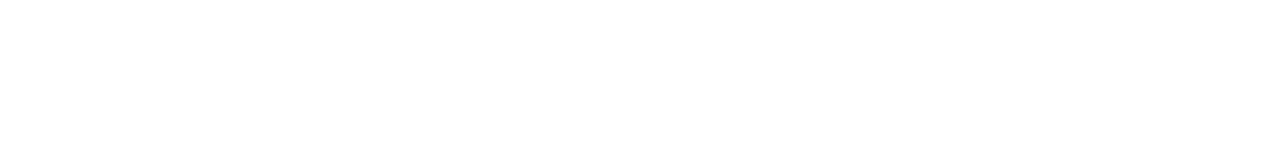
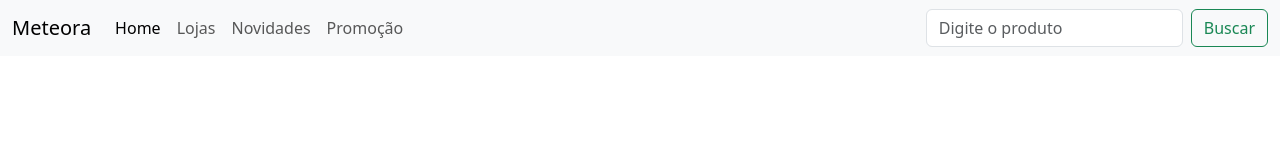
Before and after one commit to alcangio/Meteora, a plain HTML site: page index.html in a window 1280 px wide. Drawn offline with nearby package versions, Linux system fonts and the light colour scheme.

Commit message:
Inserido componente navbar.

```diff
--- a/index.html
+++ b/index.html
@@ -9,6 +9,35 @@
 <body>
 
 
+    <nav class="navbar navbar-expand-lg bg-body-tertiary">
+        <div class="container-fluid">
+          <a class="navbar-brand" href="#">Meteora</a>
+          <button class="navbar-toggler" type="button" data-bs-toggle="collapse" data-bs-target="#navbarSupportedContent" aria-controls="navbarSupportedContent" aria-expanded="false" aria-label="Toggle navigation">
+            <span class="navbar-toggler-icon"></span>
+          </button>
+          <div class="collapse navbar-collapse" id="navbarSupportedContent">
+            <ul class="navbar-nav me-auto mb-2 mb-lg-0">
+              <li class="nav-item">
+                <a class="nav-link active" aria-current="page" href="#">Home</a>
+              </li>
+              <li class="nav-item">
+                <a class="nav-link" href="#">Lojas</a>
+              </li>
+              <li class="nav-item">
+                <a class="nav-link" href="#">Novidades</a>
+              </li>
+              <li class="nav-item">
+                <a class="nav-link" href="#">Promoção</a>
+              </li>
+            </ul>
+            <form class="d-flex" role="search">
+              <input class="form-control me-2" type="search" placeholder="Digite o produto" aria-label="Search">
+              <button class="btn btn-outline-success" type="submit">Buscar</button>
+            </form>
+          </div>
+        </div>
+      </nav>
+
     <script src="https://cdn.jsdelivr.net/npm/bootstrap@5.3.3/dist/js/bootstrap.bundle.min.js" integrity="sha384-YvpcrYf0tY3lHB60NNkmXc5s9fDVZLESaAA55NDzOxhy9GkcIdslK1eN7N6jIeHz" crossorigin="anonymous"></script>
 </body>
 </html>
```
